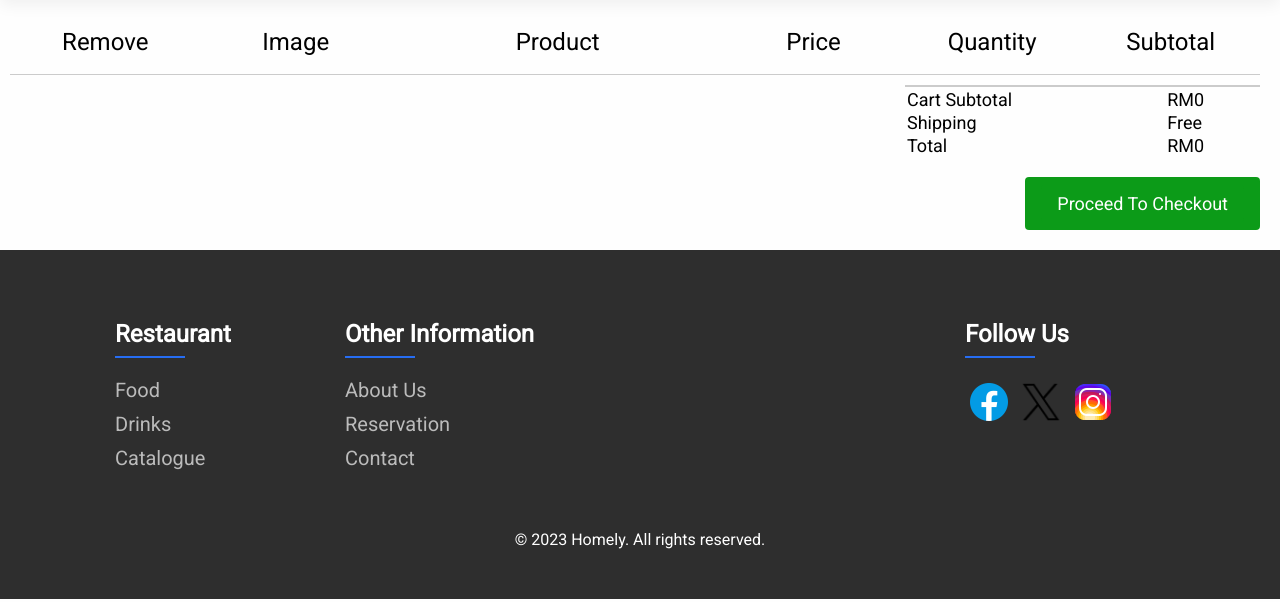
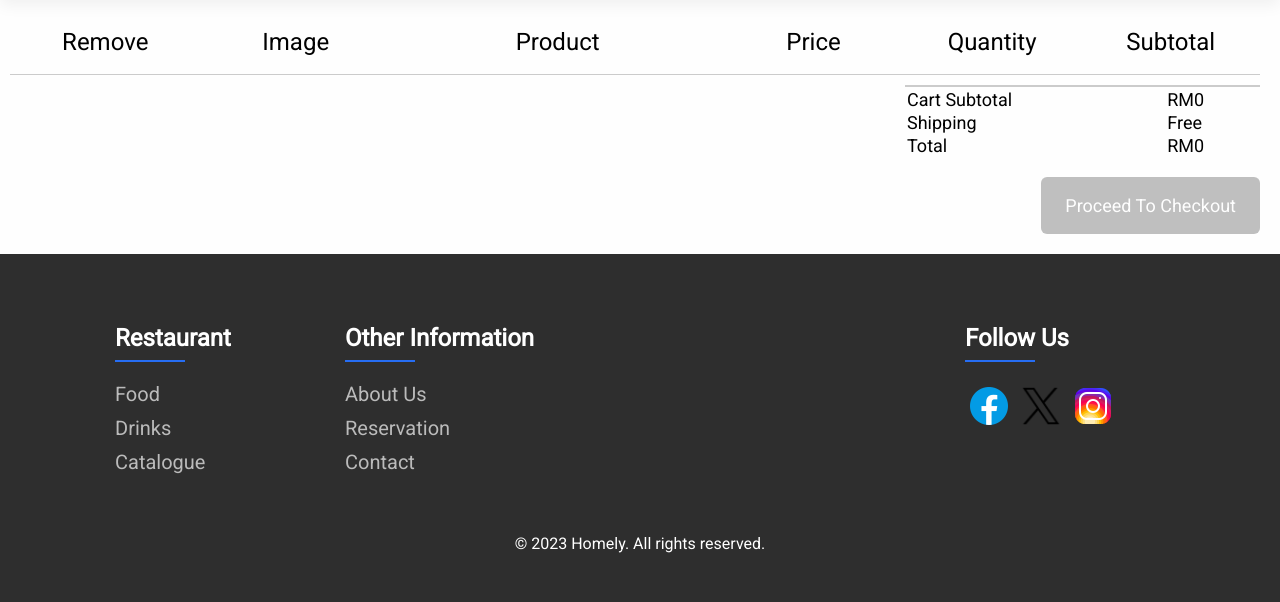
Before and after one commit to wongchs/homely-restaurant-site, a Django app: page /cart/ in a window 1280 px wide. Shown: the part 98-700 px from the top of the page. Run offline with Django 5.2, Linux system fonts and the light colour scheme; a user stored in the database is signed in; data comes from the database, SQL or seed files in the repository; both versions use the stored data as it was after the commit; data that the repository does not hold is empty.

Commit message:
disable checkout if no items in cart

```diff
--- a/static/styles/main.css
+++ b/static/styles/main.css
@@ -261,10 +261,10 @@ ul {
   position: relative;
 }
 
-.footer-column h4::before{
-	content: '';
+.footer-column h4::before {
+  content: "";
   position: absolute;
-	left:0;
+  left: 0;
   bottom: -10px;
   background-color: #266df3;
   height: 2px;
@@ -283,7 +283,7 @@ ul {
   transition: all 0.3s ease;
 }
 
-.footer-column ul li a:hover{
+.footer-column ul li a:hover {
   color: #ffffff;
   padding-left: 12px;
 }
@@ -332,9 +332,8 @@ ul {
 
   .left img {
     width: 40px;
-    height: 40px
+    height: 40px;
   }
-
 }
 
 /* Footer end */
@@ -936,10 +935,17 @@ a.view-catalogue:hover {
 .payment {
   font-size: 18px;
   border: none;
-  border-radius: 4px;
+  border-radius: 6px;
   color: white;
   background-color: rgb(12, 155, 24);
-  padding: 8px 16px;
+  padding: 18px 24px;
+  cursor: pointer;
+}
+
+.payment:disabled {
+  background-color: rgb(98, 98, 98);
+  cursor: not-allowed;
+  opacity: 0.4;
 }
 
 /* logins and register
--- a/templates/cart.html
+++ b/templates/cart.html
@@ -81,9 +81,9 @@
     </tr>
   </table>
   <br />
-  <form action="{% url 'create_checkout_session' %}" class="payment" method="POST">
+  <form action="{% url 'create_checkout_session' %}" method="POST">
     {% csrf_token %}
-    <button class="payment" type="submit">Proceed To Checkout</button>
+    <button class="payment" type="submit" {% if not total > 0 %}disabled{% endif %}>Proceed To Checkout</button>
   </form>
 </section>
 {% endblock %}
```
Also changed, not shown: db.sqlite3. Lines whose indentation alone changed are shown as unchanged.
